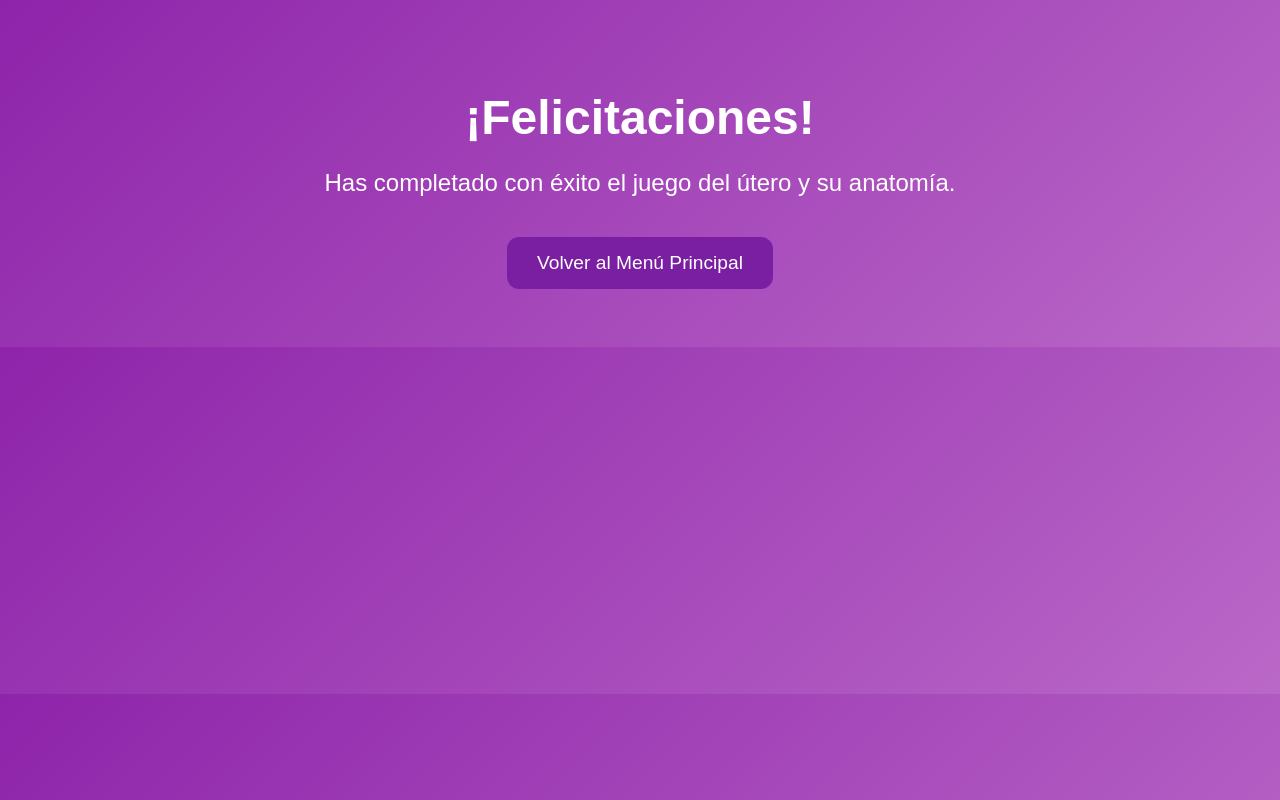
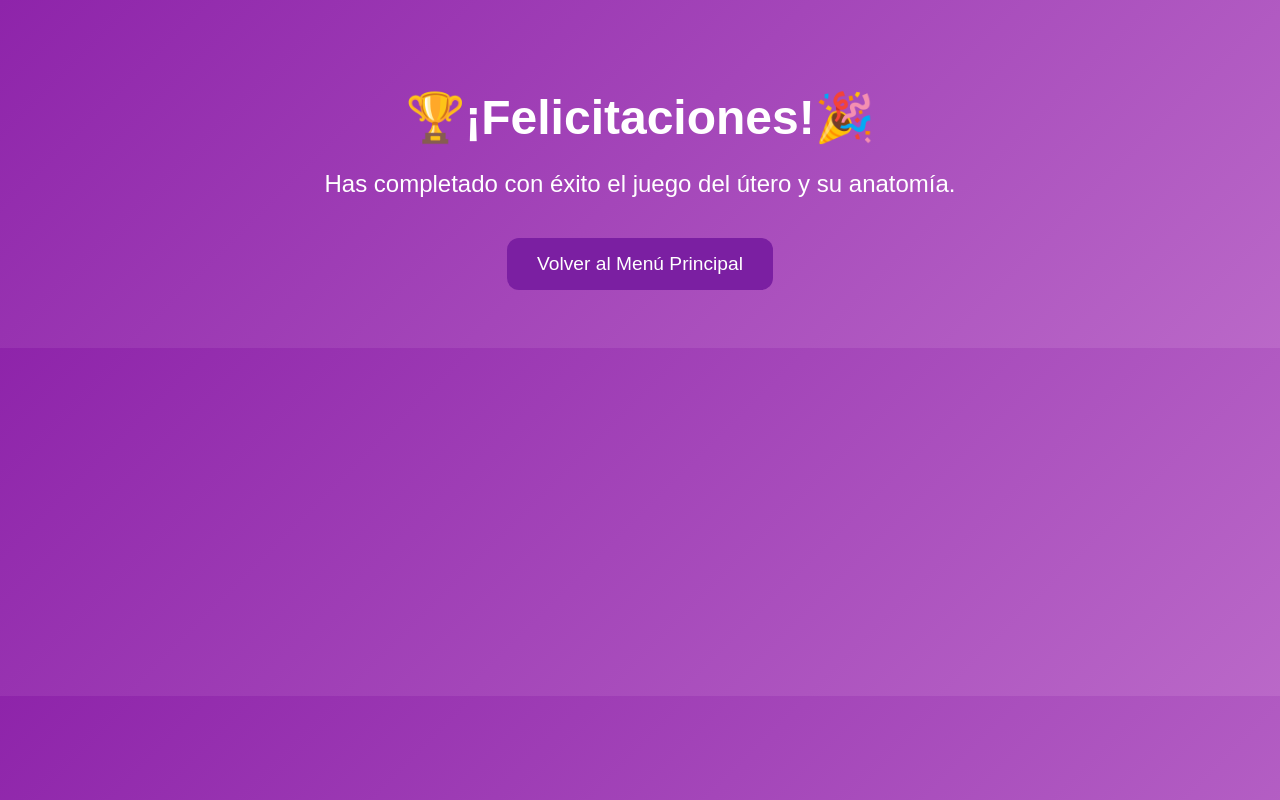
Before and after one commit to ValU-R/Anato_Ute, a plain HTML site: page felicitaciones.html in a window 1280 px wide. Drawn offline with Linux system fonts and the light colour scheme.

Commit message:
Update felicitaciones.html

```diff
--- a/felicitaciones.html
+++ b/felicitaciones.html
@@ -3,7 +3,7 @@
 <head>
   <meta charset="UTF-8" />
   <meta name="viewport" content="width=device-width, initial-scale=1" />
-  <title>🏆¡Felicitaciones!🎉</title>
+  <title>¡Felicitaciones!</title>
   <style>
     body {
       font-family: 'Arial', sans-serif;
@@ -36,7 +36,7 @@
   </style>
 </head>
 <body>
-  <h1>¡Felicitaciones!</h1>
+  <h1>🏆¡Felicitaciones!🎉</h1>
   <p>Has completado con éxito el juego del útero y su anatomía.</p>
   <button onclick="location.href='index.html'">Volver al Menú Principal</button>
 </body>
```
